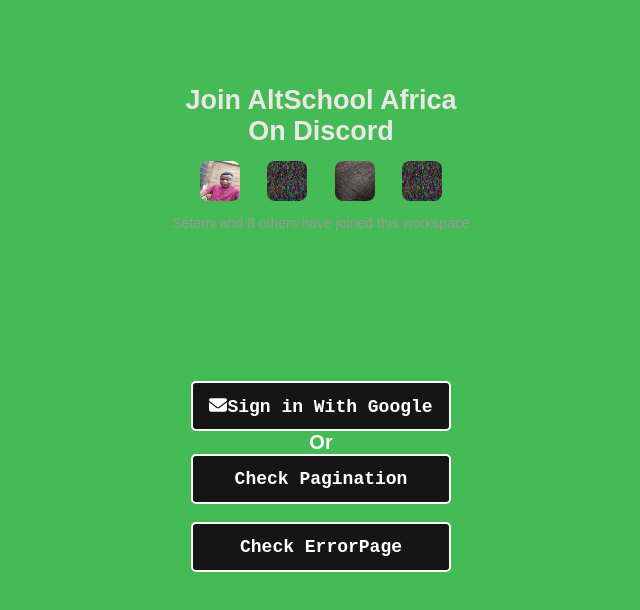
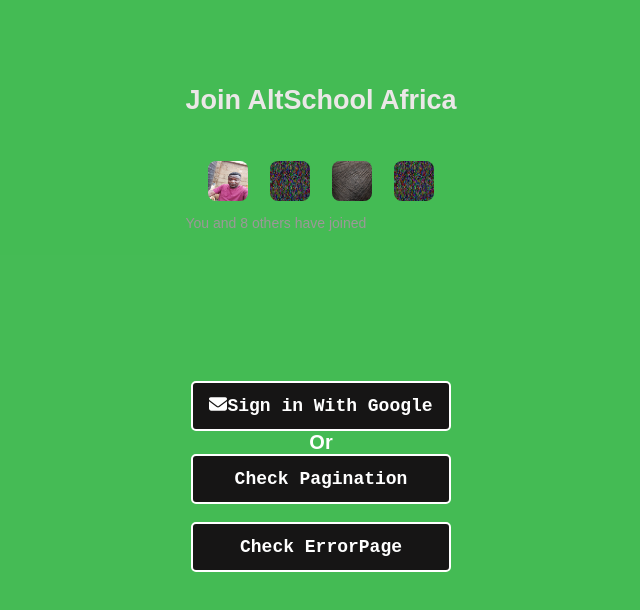
Before and after one commit to Samagent97/No5-Alt-school-exams, a React (Create React App) app: page / in a window 1280 px wide. Shown: the top 610 px of the page, without its empty margins (319-959 px from the left). Built offline with nearby package versions, Linux system fonts and the light colour scheme.

Commit message:
adjusted some tags

```diff
--- a/src/Components/Home.jsx
+++ b/src/Components/Home.jsx
@@ -43,12 +43,12 @@
       <main>
         <h1 className="h1">
           Join AltSchool Africa <br />
-          <span className="spanOne">On Discord</span>{" "}
+          <span className="spanOne"></span>{" "}
         </h1>
         <div className="users-img">
           <span>{listUsers}</span>
         </div>
-        <p>Setemi and 8 others have joined this workspace</p>
+        <p>You and 8 others have joined</p>
         <div className="btn">
           <button onClick={signIn}>
             <FontAwesomeIcon icon={faEnvelope} />
```
